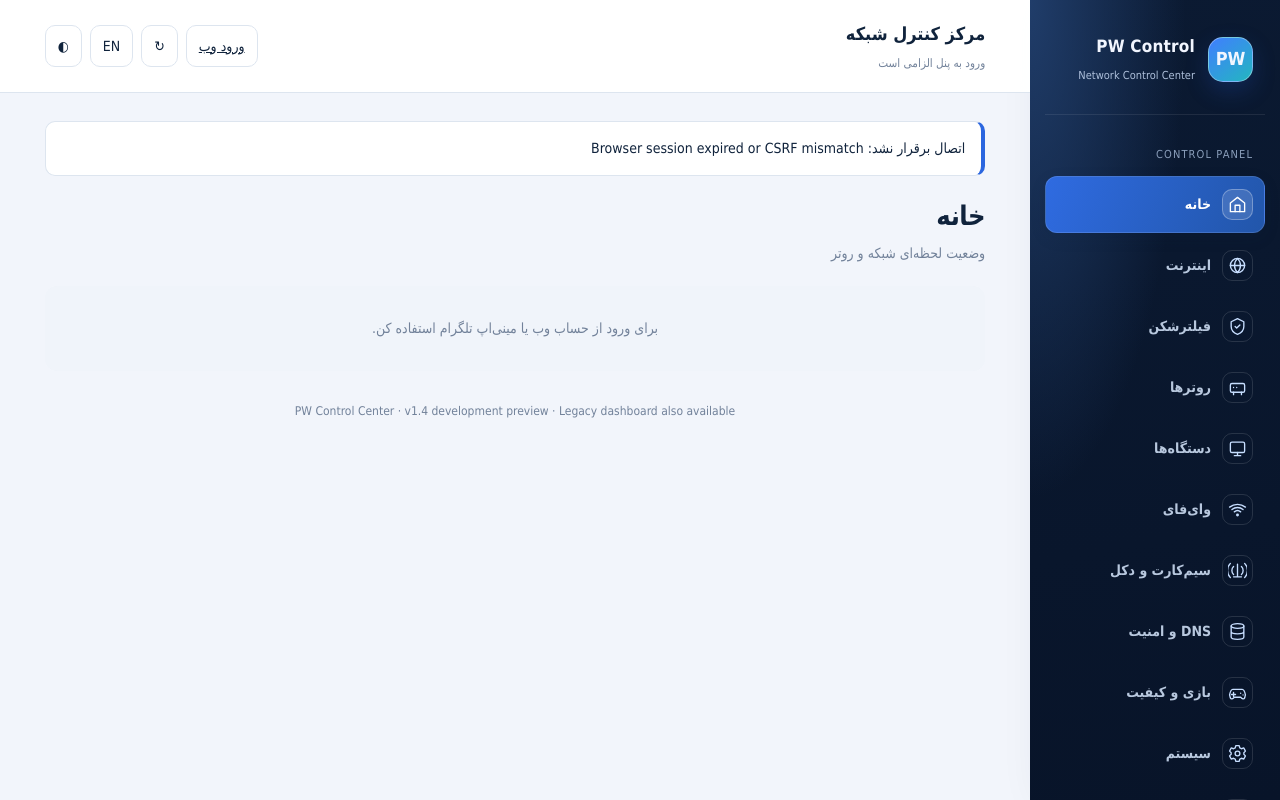
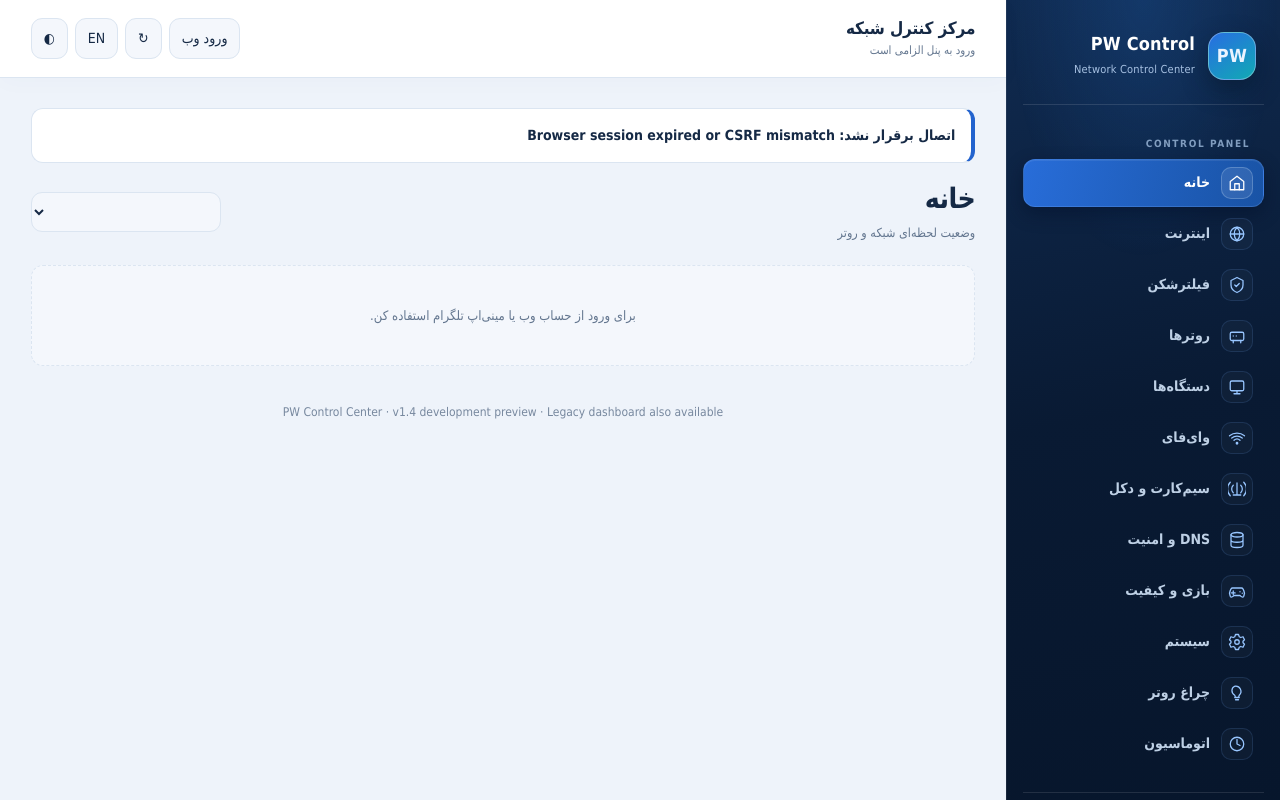
Before and after one commit to aliazizi0906/Passwall-Agent-Telegram-Bot, a PHP site: page /control/ in a window 1280 px wide. Run offline with PHP 8.4, Linux system fonts and the light colour scheme; lists and menus that the app fills with data are empty; some libraries are stand-ins or nearby versions; some web fonts are replaced.

Commit message:
feat(control): use premium responsive layout and functional mobile navigation

```diff
--- a/server/control/index.php
+++ b/server/control/index.php
@@ -82,10 +82,12 @@ body{letter-spacing:0;-webkit-font-smoothing:antialiased}
 input[name=username],input[name=password]{background:var(--soft);color:var(--ink);border:1px solid var(--border);border-radius:11px;padding:12px;width:100%;max-width:500px}
 @media(prefers-reduced-motion:reduce){.action,.chip-btn{transition:none}}
 </style>
+<link rel="stylesheet" href="../assets/control-v14.css">
 </head>
 <body data-web-auth="<?= $browserUid?'1':'0' ?>" data-web-csrf="<?=htmlspecialchars($browserCsrf,ENT_QUOTES|ENT_SUBSTITUTE,'UTF-8')?>">
-<div class="shell">
-<aside class="sidebar">
+<div class="shell" id="appShell">
+<button type="button" class="menu-backdrop" id="navBackdrop" aria-label="بستن منوی کناری" tabindex="-1"></button>
+<aside class="sidebar" id="appSidebar" aria-label="ناوبری پنل">
  <div class="brand"><div class="brand-logo">PW</div><div><b>PW Control</b><small>Network Control Center</small></div></div>
  <div class="nav-title">CONTROL PANEL</div>
  <nav class="nav" id="navigation" aria-label="Primary navigation"></nav>
@@ -93,7 +95,7 @@ input[name=username],input[name=password]{background:var(--soft);color:var(--ink
 </aside>
 <div class="main">
  <header class="topbar">
-  <div><h1 id="topTitle">PW Control Center</h1><small id="identity">Telegram authentication required</small></div>
+  <div class="toolbar-leading"><button type="button" class="chip-btn menu-btn" id="menuBtn" aria-label="باز کردن منوی کناری" aria-controls="appSidebar" aria-expanded="false">☰</button><div class="toolbar-heading"><h1 id="topTitle">PW Control Center</h1><small id="identity">Telegram authentication required</small></div></div>
   <div class="topbar-actions">
    <?php if($browserUid): ?><form method="post" action="../auth/login.php" style="margin:0"><input type="hidden" name="csrf" value="<?=htmlspecialchars($browserCsrf,ENT_QUOTES,'UTF-8')?>"><button class="chip-btn" name="logout" value="1" type="submit" title="خروج از پنل">خروج</button></form><?php else: ?><a class="chip-btn" href="../auth/login.php" title="ورود مستقل پنل وب">ورود وب</a><?php endif; ?>
    <button type="button" class="chip-btn" id="refreshBtn" aria-label="Refresh">↻</button>
@@ -554,10 +556,15 @@ document.addEventListener('click',function(event){
  var b=event.target.closest('[data-nav],[data-router],[data-command],[data-action-param]');
  if(!b)return;
  if(b.dataset.actionParam){var id=b.dataset.paramId||'';if(!/^[A-Za-z0-9_-]{1,96}$/.test(id))return;var mutation=b.dataset.actionParam!=='passwall2.node.test';command(b.dataset.actionParam,mutation,{id:id});return;}
- if(b.dataset.nav){state.page=b.dataset.nav;render();window.scrollTo(0,0);}
+ if(b.dataset.nav){state.page=b.dataset.nav;closeMenu();render();window.scrollTo(0,0);}
  else if(b.dataset.router){api('select_device',{device_id:b.dataset.router}).then(refresh).catch(function(e){$('notice').textContent=e.message;});}
  else if(b.dataset.command){command(b.dataset.command,b.dataset.confirm==='1');}
 });
+function closeMenu(){document.getElementById('appShell').classList.remove('menu-open');$('menuBtn').setAttribute('aria-expanded','false');}
+$('menuBtn').addEventListener('click',function(){var app=$('appShell');var opened=app.classList.toggle('menu-open');$('menuBtn').setAttribute('aria-expanded',opened?'true':'false');if(opened){var current=document.querySelector('.sidebar .nav-btn.selected');(current||document.querySelector('.sidebar .nav-btn'))?.focus();}});
+$('navBackdrop').addEventListener('click',function(){closeMenu();$('menuBtn').focus();});
+document.addEventListener('keydown',function(ev){if(ev.key==='Escape'&&$('appShell').classList.contains('menu-open')){closeMenu();$('menuBtn').focus();}});
+window.addEventListener('resize',function(){if(window.innerWidth>850)closeMenu();});
 $('devicePicker').addEventListener('change',function(e){api('select_device',{device_id:e.target.value}).then(refresh).catch(function(err){$('notice').textContent=err.message;});});
 $('refreshBtn').onclick=refresh;
 $('langBtn').onclick=function(){state.lang=state.lang==='fa'?'en':'fa';try{localStorage.setItem('pwcontrol-lang',state.lang);}catch(e){}applyTheme();render();};
```
